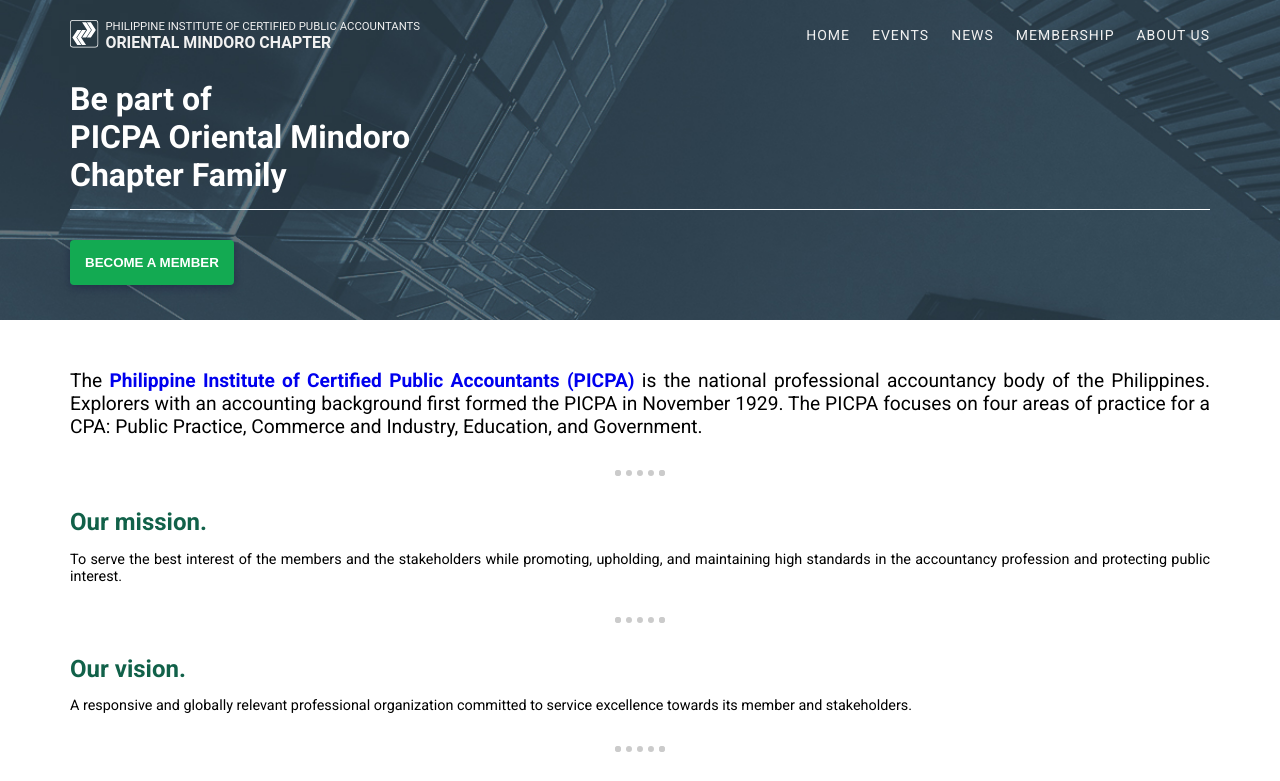
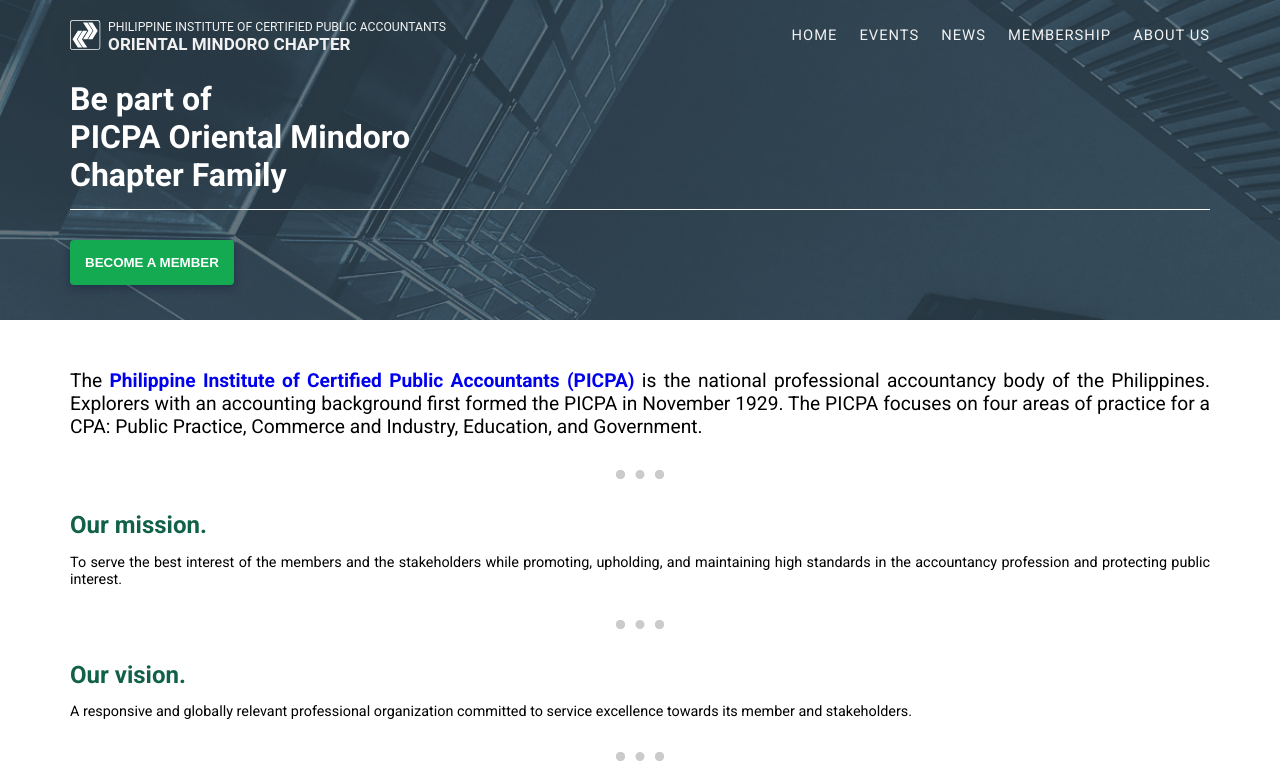
Before and after one commit to cpa-coder/picpa-ormin, a plain HTML site: page index.html in a window 1280 px wide. Shown: the top 781 px of the page. Drawn offline with Linux system fonts and the light colour scheme.

Commit message:
Fix: use rem instead of pixel

```diff
--- a/public/css/main.css
+++ b/public/css/main.css
@@ -20,7 +20,7 @@ header {
     margin-left: 30px;
     margin-right: 20px;
     padding-top: 10px;
-    width: 350px;
+    width: 23.5rem;
 }
 
 .header-nav {
@@ -49,7 +49,7 @@ header {
 .nav-bar ul li a {
     color: #F1F1F1;
     font-family: Roboto, serif;
-    font-size: 14px;
+    font-size: 0.92rem;
     font-weight: 500;
     letter-spacing: 1px;
     padding-left: 18px;
@@ -73,7 +73,7 @@ header {
 .tablet-nav-bar ul li a {
     color: #F1F1F1;
     font-family: Roboto, serif;
-    font-size: 14px;
+    font-size: 0.92rem;
     font-weight: 500;
     letter-spacing: 1px;
     text-decoration: none;
@@ -141,10 +141,10 @@ body {
 }
 
 .dotted-line {
-    border: dotted #CBCBCB 6px;
+    border: dotted #CBCBCB 0.6rem;
     border-bottom: none;
     margin: 2rem auto;
-    width: 50px;
+    width: 3rem;
 }
 
 .theme-logo {
@@ -243,7 +243,7 @@ footer {
     }
 }
 
-@media screen and (max-width: 500px) {
+@media screen and (max-width: 34rem) {
     .hamburger {
         display: block;
     }
```
